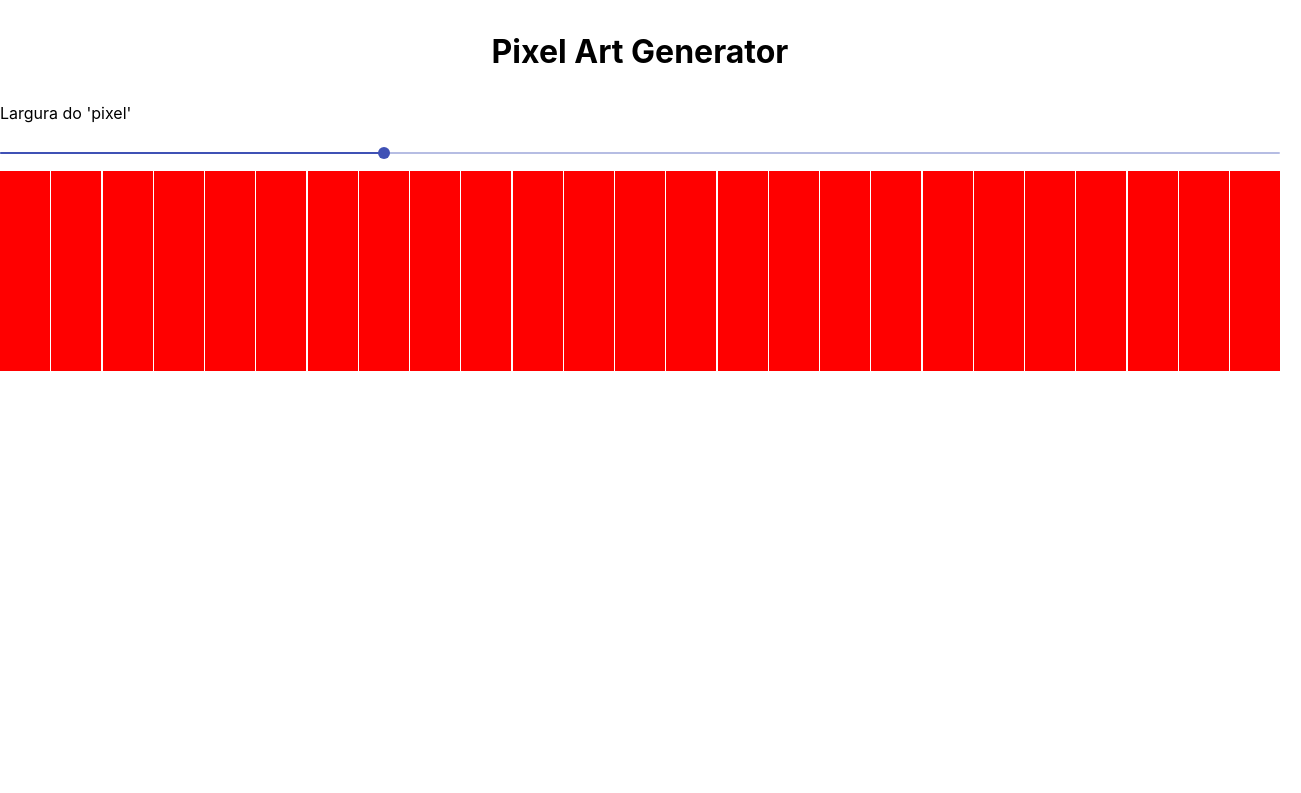
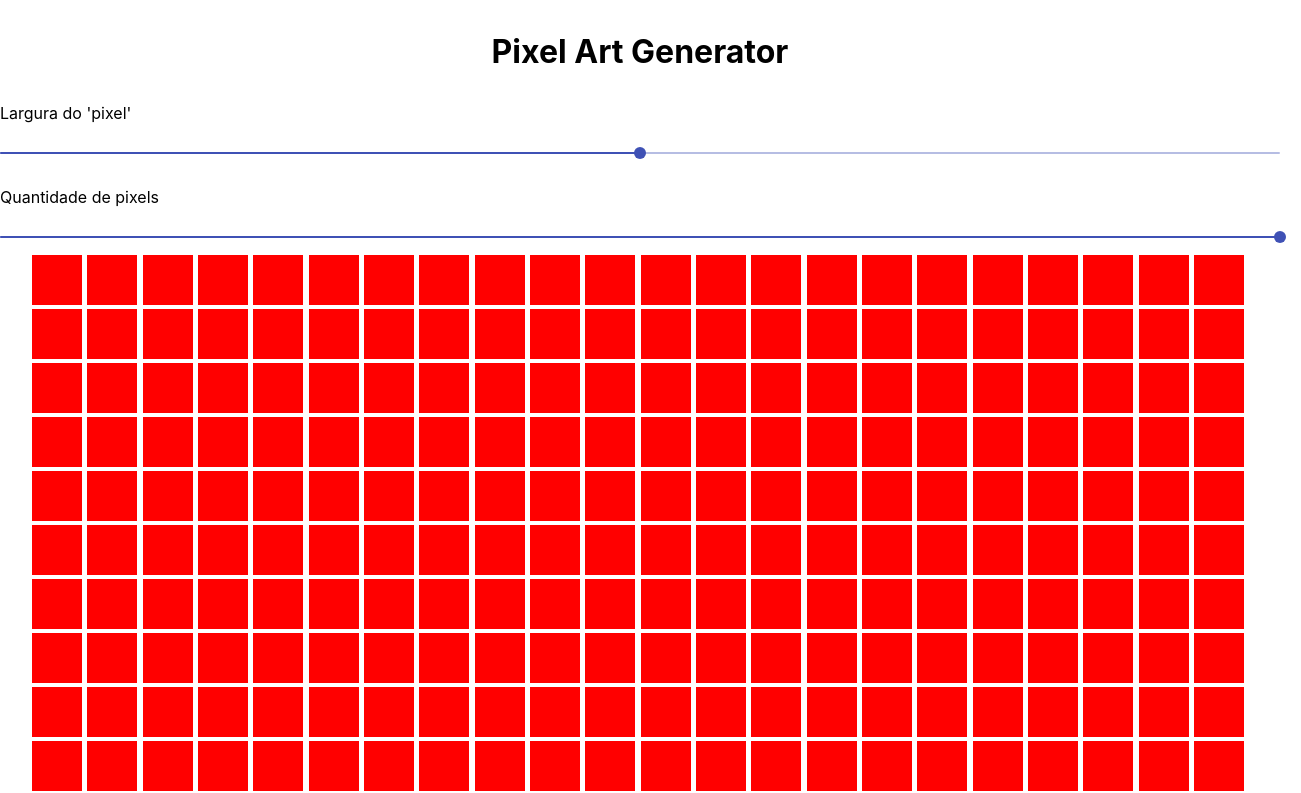
Before and after one commit to edumoreira1506/pixel-art-generator, a React (Create React App) app: page / in a window 1280 px wide. Shown: the top 793 px of the page, 1301 px wide, since content can reach past the window. Built offline with nearby package versions, Linux system fonts and the light colour scheme.

Commit message:
Add slider to amount of pixels

```diff
--- a/src/App.tsx
+++ b/src/App.tsx
@@ -5,13 +5,15 @@ import Board from './components/Board';
 import Slider from './components/Slider';
 
 const App = (): ReactElement => {
-  const [itemWidth, setItemWidth] = useState<number>(30);
+  const [itemWidth, setItemWidth] = useState<number>(50);
+  const [amountOfItems, setAmountOfItems] = useState<number>(1000);
 
   return (
     <>
       <Header />
       <Slider label="Largura do 'pixel'" value={itemWidth} onChange={setItemWidth} />
-      <Board items={Array(100).fill({ color: 'red' })} />
+      <Slider label="Quantidade de pixels" value={amountOfItems / 10} onChange={(newAmount: number) => setAmountOfItems(newAmount * 10)} />
+      <Board items={Array(amountOfItems).fill({ color: 'red', size: itemWidth })} />
     </>
   );
 };
--- a/src/components/Board/index.tsx
+++ b/src/components/Board/index.tsx
@@ -14,6 +14,7 @@ const Board = ({ items }: BoardPropsType): ReactElement => (
       <StyledBoardItem
         color={item.color}
         key={`board-item-${itemIndex}-${item.color}`}
+        size={item.size}
       />
     ))}
   </StyledBoard>
--- a/src/components/Board/styles.ts
+++ b/src/components/Board/styles.ts
@@ -1,17 +1,22 @@
 import styled from 'styled-components';
+
+import { BoardItemType } from './types';
 
 export const StyledBoard = styled.div`
   display: flex;
+  max-width: 95%;
+  margin: 0 auto;
   flex-wrap: wrap;
   justify-content: space-between;
 `;
 
 export const StyledBoardItem = styled.div`
   display: flex;
-  width: 50px;
-  height: 50px;
+  margin: 0 4px 4px 0;
 
-  ${({ color }) => `
+  ${({ color, size }: BoardItemType) => `
     background-color: ${color};
+    width: ${size}px;
+    height: ${size}px;
   `}
 `;
--- a/src/components/Board/types.ts
+++ b/src/components/Board/types.ts
@@ -1,3 +1,4 @@
 export type BoardItemType = {
   color?: string;
+  size: number;
 }
```
